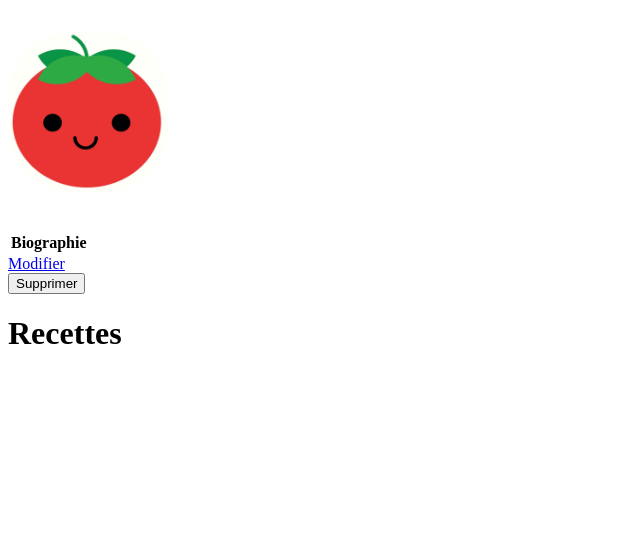
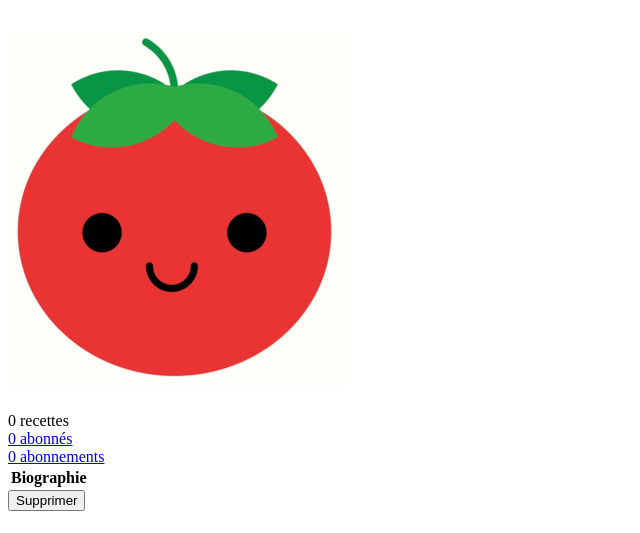
Before and after one commit to esgi-foody/foody, a Symfony app: template templates/front/profile/index.html.twig in a window 1280 px wide. Shown: the part 52-585 px from the top of the page, without its empty margins (0-640 px from the left). Run offline with Twig, Linux system fonts and the light colour scheme; the template is opened without the code that fills it, so the values that code supplies are empty; some libraries are stand-ins or nearby versions.

Commit message:
Add followers and followeds pages

```diff
--- a/src/Form/ProfileType.php
+++ b/src/Form/ProfileType.php
@@ -27,6 +27,7 @@ class ProfileType extends AbstractType
                 'label' => "Biographie"
             ])
 
+
             ->add('imageFile', VichImageType::class, [
                 'required' => false,
                 'allow_delete' => false,
--- a/templates/front/profile/index.html.twig
+++ b/templates/front/profile/index.html.twig
@@ -3,15 +3,32 @@
 {% block title %}Foody | Profil > {{ user.pseudo }}{% endblock %}
 
 {% block body %}
-    <div class="row">
+    <div class="row valign-wrapper center-align" style="margin-top:2em;">
         {% if user.imageName %}
-            <img src="{{ asset('uploads/images/users/'~user.imageName)}}" style="width:10em;height: 10em;border-radius: 40%;margin-top: 1em;margin-bottom: 1em;">
+            <div class="col s4">
+            <img src="{{ asset('uploads/images/users/'~user.imageName)}}" class="responsive-img circle z-depth-5 materialboxed ">
+            </div>
         {% else %}
-            <img src="{{ asset('build/images/defaultUser.png')}}" style="width:10em;height: 10em;border-radius: 40%;margin-top: 1em;margin-bottom: 1em;">
+            <img src="{{ asset('build/images/defaultUser.png')}}" class="responsive-img circle z-depth-5 materialboxed ">
         {% endif %}
     </div>
+    <div class="row valign-wrapper ">
+        <h5 class="center-align col s12">{{ user.pseudo }}</h5>
+    </div>
 
-    <h3>{{ user.pseudo }}</h3>
+    <div class="row valign-wrapper">
+        <div class=" col s5 right-align">
+            <a class="btn btn-primary red lighten-1 ">{{ user.recipes | length }} recettes</a>
+        </div>
+        <div class=" col s3 center-align">
+            <a class="btn btn-primary red lighten-1" href={{ path('app_front_profile_show_follow', {'username': user.username, 'bool':1}) }}>{{ user.followers | length }} abonnés</a>
+        </div>
+        <div class=" col s5 left-align">
+            <a class="btn btn-primary red lighten-1 center-align col s5" href={{ path('app_front_profile_show_follow', {'username': user.username, 'bool':2}) }}>{{ user.followeds | length }} abonnements</a>
+        </div>
+    </div>
+
+
 
     <table class="table">
         <tbody>
@@ -26,7 +43,7 @@
     {% endif %}
 
     {% if app.user == user %}
-        <a href="{{ path('app_front_profile_edit', {'id': user.id}) }}">Modifier</a>
+        <a class="btn-floating btn-large grey lighten-2" href="{{ path('app_front_profile_edit', {'id': user.id}) }}"><i data-feather="edit" id="" stroke-width="2" stroke="white"></i></a>
 
         {{ include('front/profile/_delete_form.html.twig') }}
     {% endif %}
```
Also changed, not shown: src/Controller/front/ProfileController.php (+15 -0 lines), templates/front/profile/follow.html.twig (added, +49 -0 lines).
